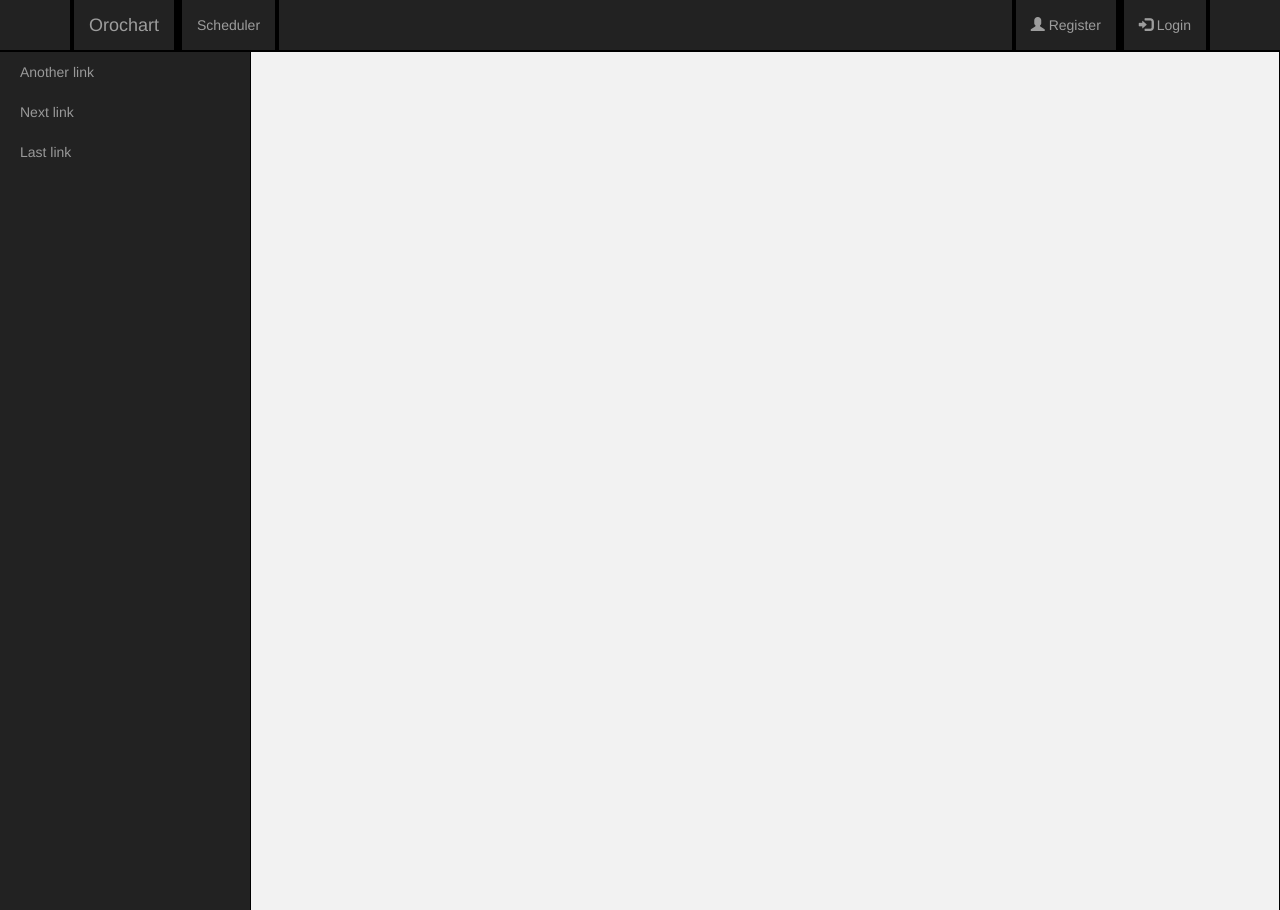
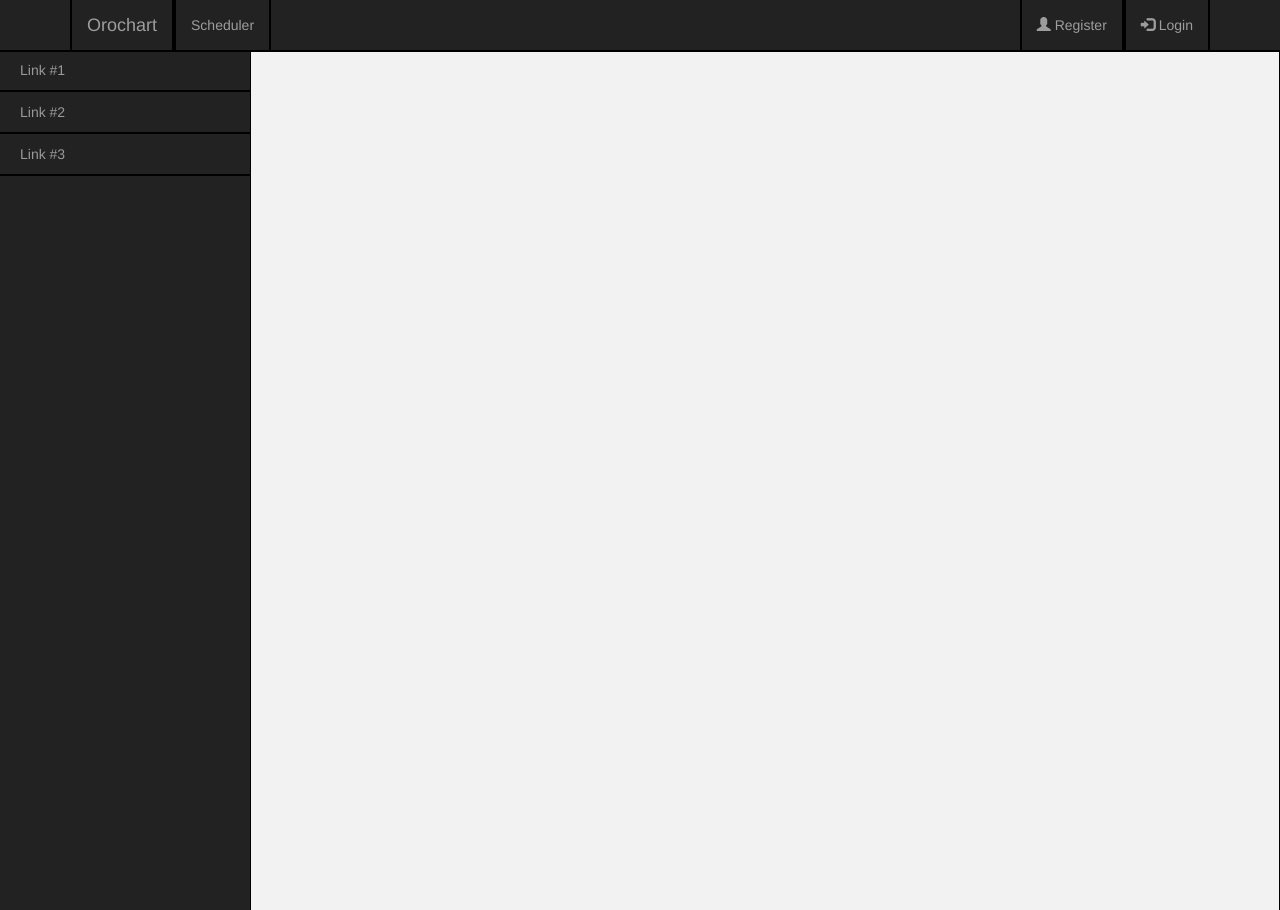
Before and after one commit to akenyon2/Orochart, a PHP site: page /Orochart/profile.php in a window 1280 px wide. Run offline with PHP 8.4, Linux system fonts and the light colour scheme; some libraries are stand-ins or nearby versions.

Commit message:
Updated left navbar
I accidentally deleted the local version without a backup, so I re-did
it.

```diff
--- a/css/default.css
+++ b/css/default.css
@@ -3,7 +3,7 @@ html, body, .container, .container-fluid, .row, #wrapper, #page-content-wrapper,
 }
 
 body{
-	padding-top:50px;
+    padding-top:50px;
 }
 
 .row{
@@ -50,13 +50,13 @@ hr {
 	text-align: center;
 }
 
-#header{
-	border-bottom:solid black 2px;
+#header, #left-nav > li{
+    border-bottom: solid black 2px;
 }
 
 #header > div > div > a, #header > div > ul > li{
-	border-left:solid black 4px;
-	border-right:solid black 4px;
+    border-left:solid black 2px;
+    border-right:solid black 2px;
 }
 
 
@@ -89,7 +89,6 @@ hr {
     height: 100%;
     margin-left: -250px;
     overflow-y: auto;
-    border-top: solid black 2px;
     background: #222;
     -webkit-transition: all 0.5s ease;
     -moz-transition: all 0.5s ease;
--- a/includes/left-nav.php
+++ b/includes/left-nav.php
@@ -1,5 +1,5 @@
-<ul class="sidebar-nav">
-            <li><a href="#">Another link</a></li>
-            <li><a href="#">Next link</a></li>
-            <li><a href="#">Last link</a></li>
+<ul id="left-nav" class="sidebar-nav">
+            <li><a href="#">Link #1</a></li>
+            <li><a href="#">Link #2</a></li>
+            <li><a href="#">Link #3</a></li>
         </ul>
--- a/profile.php
+++ b/profile.php
@@ -9,7 +9,7 @@ if(!isset($_SESSION)){session_start();}
     <meta http-equiv="X-UA-Compatible" content="IE=edge">
     <meta name="viewport" content="width=device-width, initial-scale=1">
     <!-- The above 3 meta tags *must* come first in the head; any other head content must come *after* these tags -->
-	<title>Orochart - Profile</title>
+    <title>Orochart - Homepage</title>
 
     <!-- Bootstrap -->
     <link href="../dist/css/bootstrap.min.css" rel="stylesheet">
@@ -39,10 +39,9 @@ if(!isset($_SESSION)){session_start();}
     <div id="wrapper">
       <div id="sidebar-wrapper">
         <?php
-      		include_once("includes/left-nav.php");
+          require_once("includes/left-nav.php");
         ?>
-      	</div> <!-- sidebar-wrapper -->
-
+      </div>
       <div id="page-content-wrapper">
         <div class="page-content">
     <div class="container-fluid">
@@ -50,8 +49,9 @@ if(!isset($_SESSION)){session_start();}
     		<div class="col-md-6">
     			<?php
             if(isset($_SESSION['Email'])){
-      								echo "<br><br><br><h4>" . $_SESSION['FirstName'] . " " . $_SESSION['LastName'] . "'s Profile</h4>";
+              echo "<h3>" . $_SESSION['FirstName'] . " " . $_SESSION['LastName'] . "'s Profile</h3><hr>";
             }
+
           ?>
     		</div>
     	</div>
```
Also changed, not shown: index.php (+7 -7 lines), register.php (+6 -6 lines). Lines whose indentation alone changed are shown as unchanged.
